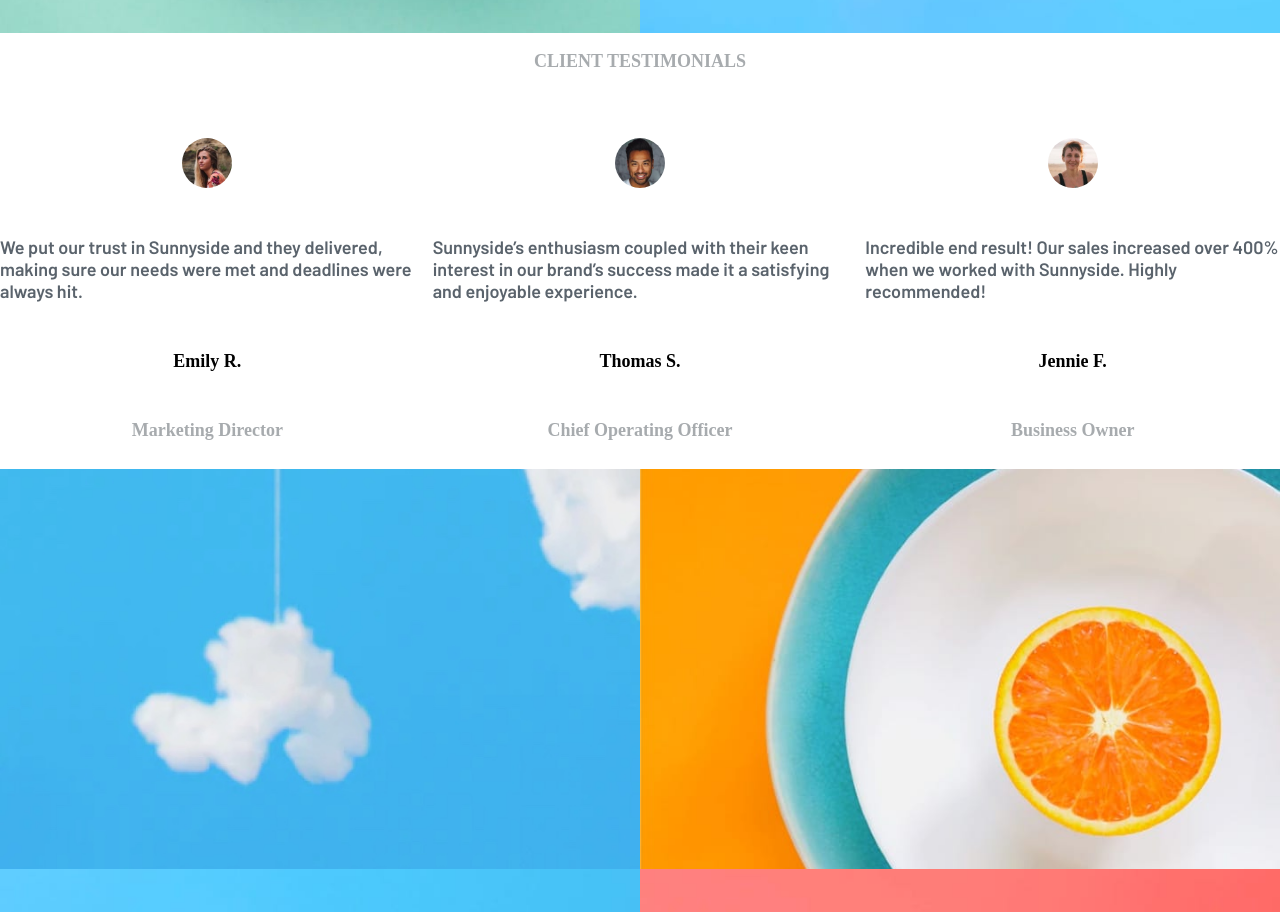
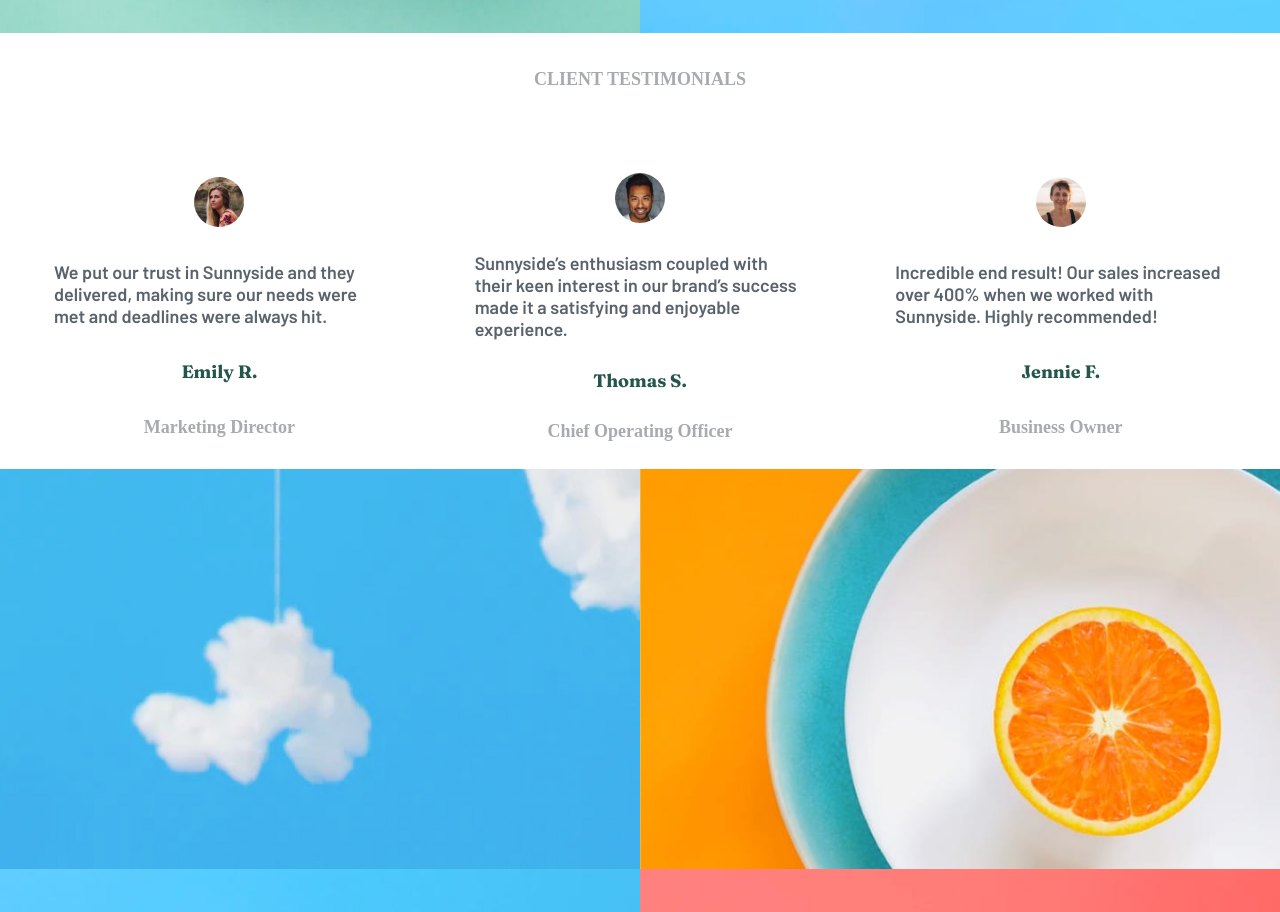
Before and after one commit to shalash23/sunnside-agency, a plain HTML site: page index.html in a window 1280 px wide. Shown: the part 1844-2756 px from the top of the page. Drawn offline with Linux system fonts and the light colour scheme.

Commit message:
margins edit

```diff
--- a/styles.css
+++ b/styles.css
@@ -219,6 +219,11 @@
   color: var(--Very-dark);
   /* margin-top: 1em; */
 }
+
+.testimonial h4 {
+  font-family: var(--barlow);
+  color: var(--Dark-desaturated);
+}
 .testimonial h5 {
   color: var(--Grayish-blue);
 }
@@ -301,6 +306,10 @@
     background-image: url("./images/desktop/image-header.jpg");
     grid-column: span 2;
   }
+
+  section .container {
+    margin: 0;
+  }
   .egg-picture {
     grid-column: 1;
     grid-row: 2;
@@ -322,12 +331,17 @@
     grid-column: span 2;
   }
 
+  .client-testimonials h3 {
+    margin-top: 2em;
+  }
+
   .testimonials {
     grid-template-columns: repeat(3, 1fr);
+    padding: 1em;
   }
 
   .testimonial {
-    padding: 0;
+    padding: 1em 2em;
     margin: 0;
     justify-content: space-evenly;
     gap: 0;
```
